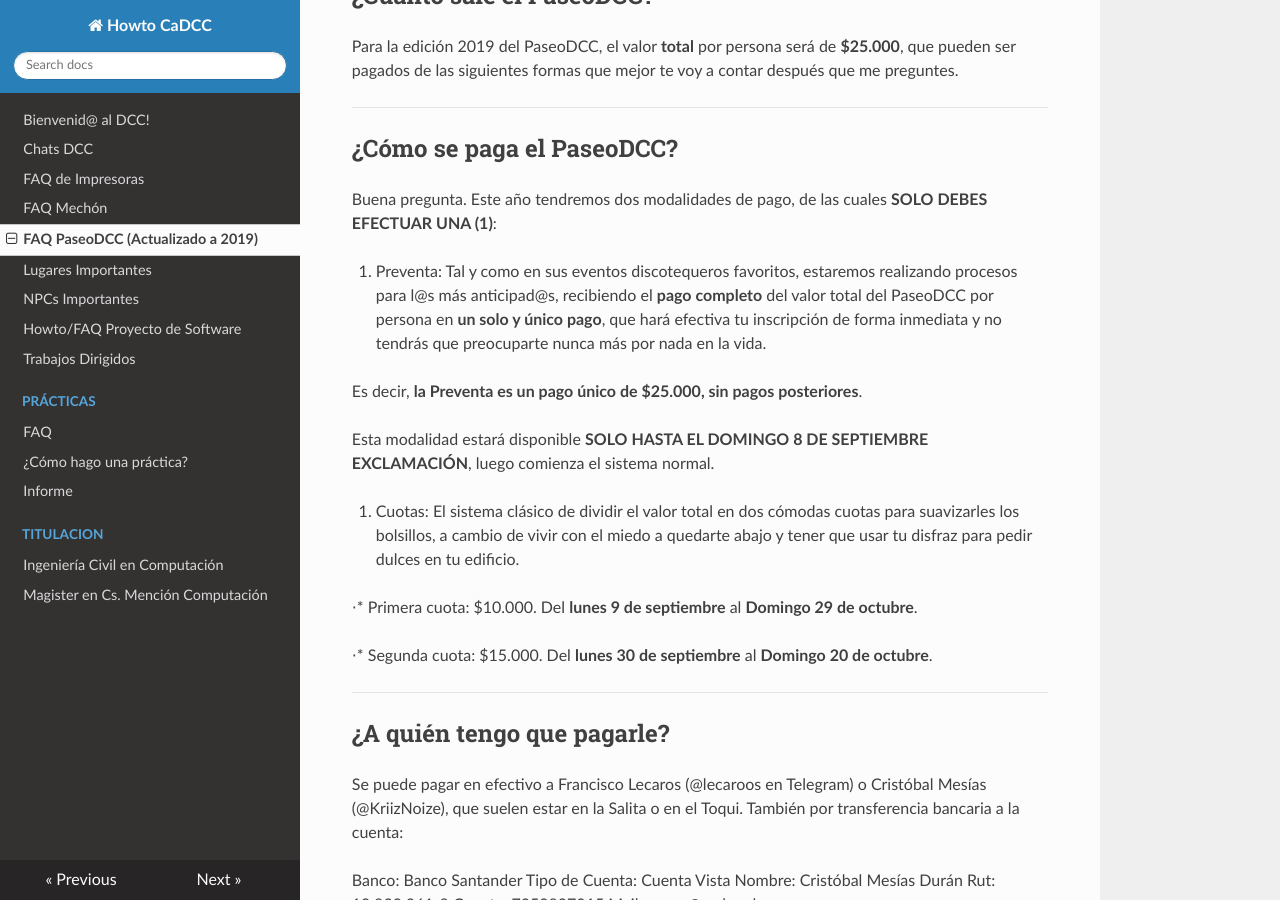
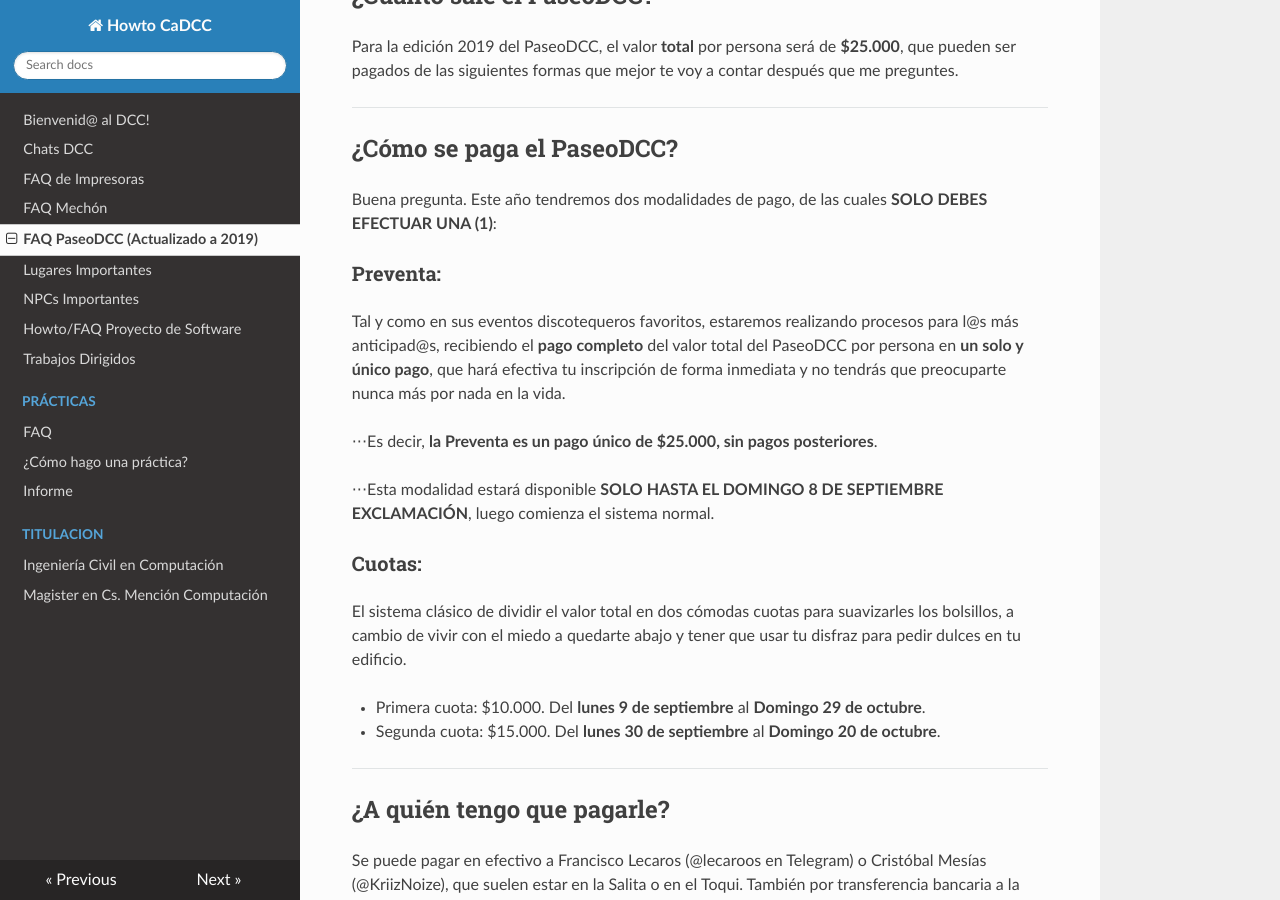
Before and after one commit to cadcc/howto, an MkDocs documentation site: the page built from docs/FAQ PaseoDCC.md, in a window 1280 px wide and 900 px high, scrolled down 4751 px. Built offline with MkDocs 1.6.1, drawn with Linux system fonts in a browser that asks for light colours; nearby versions of some CDN libraries; part of the change alters nothing that is shown.

```diff
--- a/docs/FAQ PaseoDCC.md
+++ b/docs/FAQ PaseoDCC.md
@@ -140,19 +140,19 @@ Para la edición 2019 del PaseoDCC, el valor **total** por persona será de **$2
 
 Buena pregunta. Este año tendremos dos modalidades de pago, de las cuales **SOLO DEBES EFECTUAR UNA (1)**:
 
-1. Preventa:
+### Preventa:
 Tal y como en sus eventos discotequeros favoritos, estaremos realizando procesos para l@s más anticipad@s, recibiendo el **pago completo** del valor total del PaseoDCC por persona en **un solo y único pago**, que hará efectiva tu inscripción de forma inmediata y no tendrás que preocuparte nunca más por nada en la vida.
 
-Es decir, **la Preventa es un pago único de $25.000, sin pagos posteriores**.
+⋅⋅⋅Es decir, **la Preventa es un pago único de $25.000, sin pagos posteriores**.
 
-Esta modalidad estará disponible **SOLO HASTA EL DOMINGO 8 DE SEPTIEMBRE EXCLAMACIÓN**, luego comienza el sistema normal.
+⋅⋅⋅Esta modalidad estará disponible **SOLO HASTA EL DOMINGO 8 DE SEPTIEMBRE EXCLAMACIÓN**, luego comienza el sistema normal.
 
-2. Cuotas:
+### Cuotas:
 El sistema clásico de dividir el valor total en dos cómodas cuotas para suavizarles los bolsillos, a cambio de vivir con el miedo a quedarte abajo y tener que usar tu disfraz para pedir dulces en tu edificio.
 
-⋅* Primera cuota: $10.000. Del **lunes 9 de septiembre** al **Domingo 29 de octubre**.
+* Primera cuota: $10.000. Del **lunes 9 de septiembre** al **Domingo 29 de octubre**.
 
-⋅* Segunda cuota: $15.000. Del **lunes 30 de septiembre** al **Domingo 20 de octubre**.
+* Segunda cuota: $15.000. Del **lunes 30 de septiembre** al **Domingo 20 de octubre**.
 
 ---
 
```
